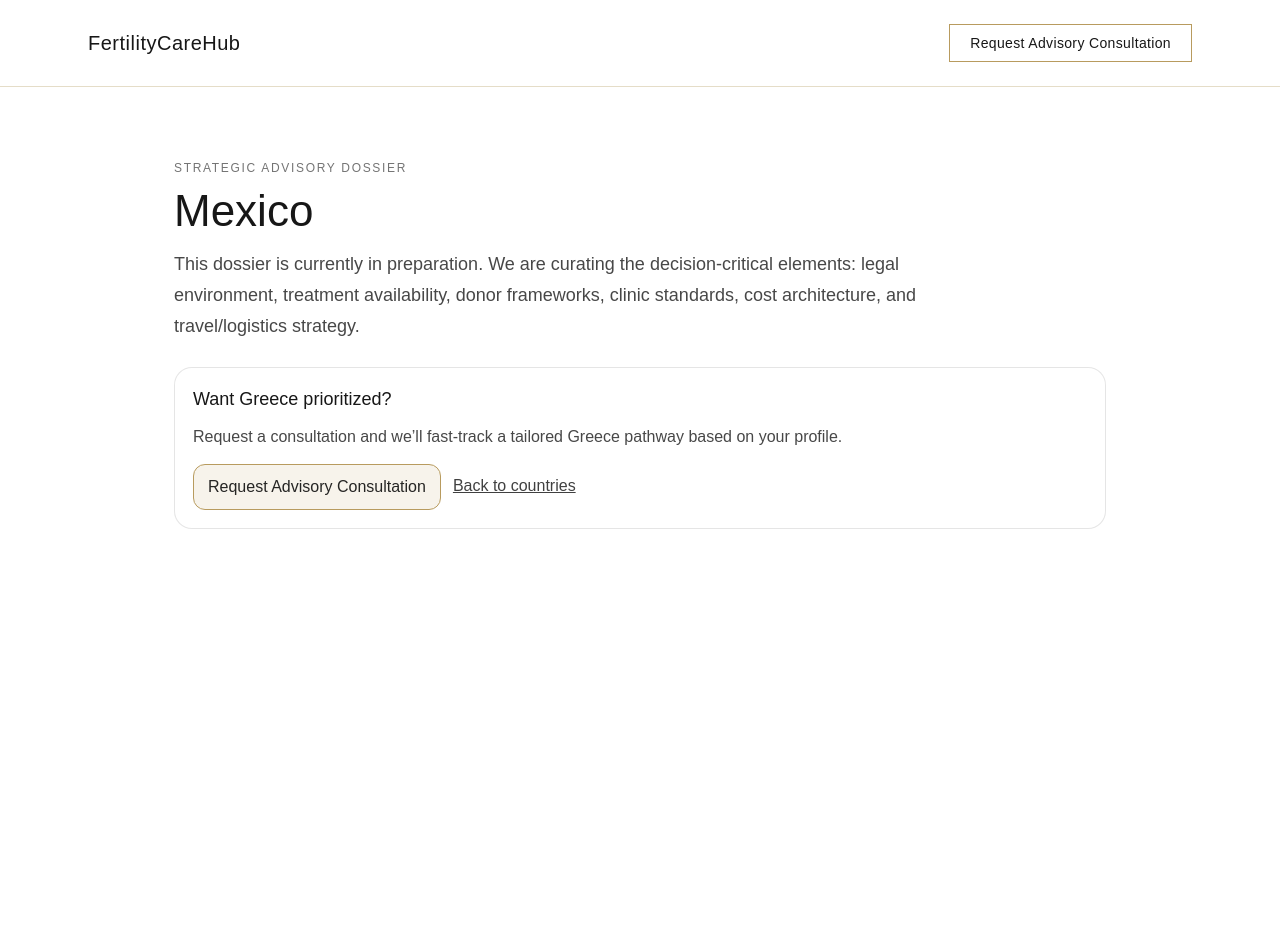
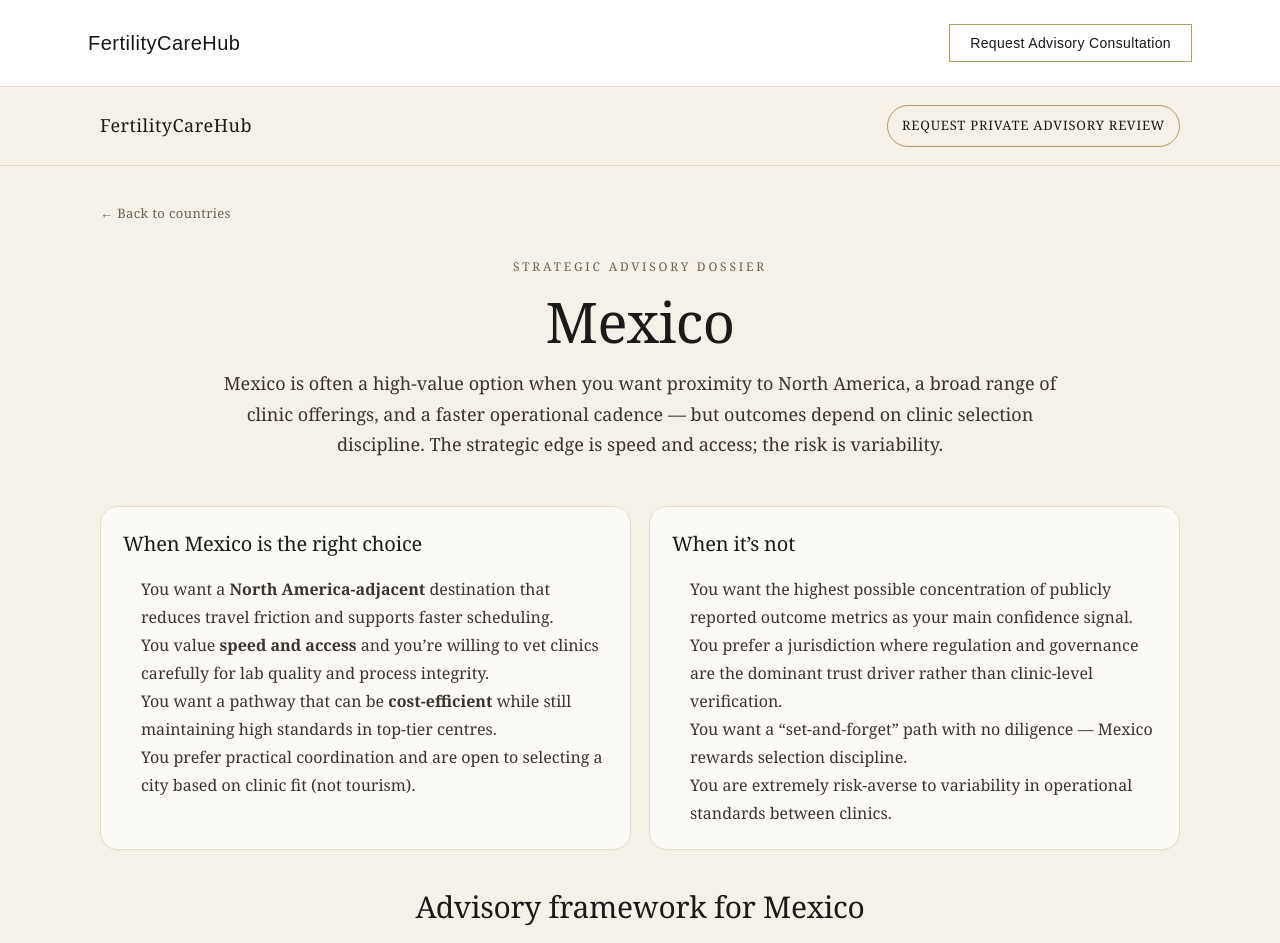
Before and after one commit to fmeliteintl-collab/fertilitycarehub-web, a Next.js app: page /countries/mexico in a window 1280 px wide. Shown: the top 943 px of the page. Before the commit the page ends 800 px from the top, so only its background shows below. Built offline with nearby package versions, Linux system fonts and the light colour scheme.

Commit message:
Add Mexico dossier page

```diff
--- a/app/countries/mexico/page.tsx
+++ b/app/countries/mexico/page.tsx
@@ -1,96 +1,359 @@
 import Link from "next/link";
 
-export default function GreeceDossier() {
+export default function MexicoDossierPage() {
+  const COUNTRY = "Mexico";
+  const SLUG = "mexico";
+
+  const PAGE_BG = "#F5F1E8";
+  const INK = "#1A1A1A";
+  const MUTED = "#6A6256";
+  const GOLD = "#B89B5E";
+  const BORDER = "#E5DDC8";
+  const CARD_BG = "#FBFAF7";
+
   return (
-    <main style={{ maxWidth: 980, margin: "0 auto", padding: "72px 24px" }}>
-      <header style={{ marginBottom: 22 }}>
-        <div style={{ fontSize: 12, letterSpacing: "0.14em", textTransform: "uppercase", color: "rgba(0,0,0,0.55)" }}>
-          Strategic Advisory Dossier
-        </div>
-        <h1 style={{ fontSize: 44, lineHeight: 1.1, margin: "10px 0 0" }}>Mexico</h1>
-        <p style={{ marginTop: 14, fontSize: 18, lineHeight: 1.7, color: "rgba(0,0,0,0.72)", maxWidth: 760 }}>
-          This dossier is currently in preparation. We are curating the decision-critical elements:
-          legal environment, treatment availability, donor frameworks, clinic standards, cost architecture,
-          and travel/logistics strategy.
-        </p>
-      </header>
-
-      <section
+    <main
+      style={{
+        background: PAGE_BG,
+        color: INK,
+        minHeight: "100vh",
+        fontFamily:
+          'ui-serif, Georgia, Cambria, "Times New Roman", Times, serif',
+      }}
+    >
+      {/* Header */}
+      <header
         style={{
-          marginTop: 26,
-          border: "1px solid rgba(0,0,0,0.10)",
-          borderRadius: 18,
-          padding: 18,
-          background: "rgba(255,255,255,0.55)",
+          width: "100%",
+          borderBottom: `1px solid ${BORDER}`,
+          background: PAGE_BG,
         }}
       >
-        <h2 style={{ margin: 0, fontSize: 18 }}>Want Greece prioritized?</h2>
-        <p style={{ marginTop: 10, marginBottom: 0, color: "rgba(0,0,0,0.72)", lineHeight: 1.7 }}>
-          Request a consultation and we’ll fast-track a tailored Greece pathway based on your profile.
-        </p>
-
-        <div style={{ marginTop: 14, display: "flex", gap: 12, flexWrap: "wrap" }}>
+        <div
+          style={{
+            maxWidth: 1120,
+            margin: "0 auto",
+            padding: "18px 20px",
+            display: "flex",
+            alignItems: "center",
+            justifyContent: "space-between",
+            gap: 16,
+          }}
+        >
           <Link
-            href="/consultation#request"
+            href="/countries"
             style={{
               textDecoration: "none",
-              padding: "10px 14px",
-              borderRadius: 12,
-              border: "1px solid #B89B5E",
-              background: "rgba(184,155,94,0.12)",
-              color: "rgba(0,0,0,0.85)",
+              color: INK,
+              fontSize: 18,
+              letterSpacing: 0.5,
             }}
           >
-            Request Advisory Consultation
+            FertilityCareHub
           </Link>
 
           <Link
-            href="/countries"
-            style={{ textDecoration: "underline", color: "rgba(0,0,0,0.75)", padding: "10px 0" }}
+            href={`/countries/${SLUG}#consultation`}
+            style={{
+              textDecoration: "none",
+              border: `1px solid ${GOLD}`,
+              color: INK,
+              padding: "10px 14px",
+              borderRadius: 999,
+              fontSize: 13,
+              letterSpacing: 0.8,
+              textTransform: "uppercase",
+              whiteSpace: "nowrap",
+              background: "transparent",
+            }}
           >
-            Back to countries
+            Request Private Advisory Review
           </Link>
         </div>
-      </section>
+      </header>
+
+      {/* Body */}
+      <div style={{ maxWidth: 1120, margin: "0 auto", padding: "28px 20px 80px" }}>
+        {/* Back link */}
+        <div style={{ marginTop: 6 }}>
+          <Link
+            href="/countries"
+            style={{
+              textDecoration: "none",
+              color: MUTED,
+              fontSize: 13,
+              letterSpacing: 0.4,
+            }}
+          >
+            ← Back to countries
+          </Link>
+        </div>
+
+        {/* Hero */}
+        <section style={{ paddingTop: 34, paddingBottom: 28, textAlign: "center" }}>
+          <div
+            style={{
+              fontSize: 12,
+              letterSpacing: 2.8,
+              textTransform: "uppercase",
+              color: MUTED,
+              marginBottom: 16,
+            }}
+          >
+            Strategic advisory dossier
+          </div>
+
+          <h1
+            style={{
+              margin: 0,
+              fontSize: 56,
+              lineHeight: 1.05,
+              letterSpacing: -0.6,
+            }}
+          >
+            {COUNTRY}
+          </h1>
+
+          <p
+            style={{
+              margin: "18px auto 0",
+              maxWidth: 860,
+              fontSize: 18,
+              lineHeight: 1.7,
+              color: "#3A342C",
+            }}
+          >
+            Mexico is often a high-value option when you want proximity to North America, a broad
+            range of clinic offerings, and a faster operational cadence — but outcomes depend on
+            clinic selection discipline. The strategic edge is speed and access; the risk is variability.
+          </p>
+        </section>
+
+        {/* 2-up decision boxes */}
+        <section
+          style={{
+            display: "grid",
+            gridTemplateColumns: "1fr 1fr",
+            gap: 18,
+            marginTop: 18,
+          }}
+        >
+          {/* Right choice */}
+          <div
+            style={{
+              background: CARD_BG,
+              border: `1px solid ${BORDER}`,
+              borderRadius: 18,
+              padding: "22px 22px",
+              boxShadow: "0 1px 0 rgba(0,0,0,0.02)",
+            }}
+          >
+            <h2 style={{ margin: 0, fontSize: 20, letterSpacing: -0.2 }}>
+              When Mexico is the right choice
+            </h2>
+
+            <ul style={{ margin: "16px 0 0", paddingLeft: 18, color: "#3A342C", lineHeight: 1.75 }}>
+              <li>
+                You want a <b>North America-adjacent</b> destination that reduces travel friction and supports faster scheduling.
+              </li>
+              <li>
+                You value <b>speed and access</b> and you’re willing to vet clinics carefully for lab quality and process integrity.
+              </li>
+              <li>
+                You want a pathway that can be <b>cost-efficient</b> while still maintaining high standards in top-tier centres.
+              </li>
+              <li>
+                You prefer practical coordination and are open to selecting a city based on clinic fit (not tourism).
+              </li>
+            </ul>
+          </div>
+
+          {/* Not */}
+          <div
+            style={{
+              background: CARD_BG,
+              border: `1px solid ${BORDER}`,
+              borderRadius: 18,
+              padding: "22px 22px",
+              boxShadow: "0 1px 0 rgba(0,0,0,0.02)",
+            }}
+          >
+            <h2 style={{ margin: 0, fontSize: 20, letterSpacing: -0.2 }}>When it’s not</h2>
+
+            <ul style={{ margin: "16px 0 0", paddingLeft: 18, color: "#3A342C", lineHeight: 1.75 }}>
+              <li>
+                You want the highest possible concentration of publicly reported outcome metrics as your main confidence signal.
+              </li>
+              <li>
+                You prefer a jurisdiction where regulation and governance are the dominant trust driver rather than clinic-level verification.
+              </li>
+              <li>
+                You want a “set-and-forget” path with no diligence — Mexico rewards selection discipline.
+              </li>
+              <li>
+                You are extremely risk-averse to variability in operational standards between clinics.
+              </li>
+            </ul>
+          </div>
+        </section>
+
+        {/* Advisory framework */}
+        <section style={{ marginTop: 34 }}>
+          <div style={{ textAlign: "center", marginBottom: 16 }}>
+            <h2 style={{ margin: 0, fontSize: 30, letterSpacing: -0.3 }}>
+              Advisory framework for {COUNTRY}
+            </h2>
+            <p
+              style={{
+                margin: "10px auto 0",
+                maxWidth: 820,
+                color: MUTED,
+                lineHeight: 1.7,
+                fontSize: 15,
+              }}
+            >
+              Mexico’s upside is operational momentum. Your job is to keep that momentum while controlling clinic selection risk.
+            </p>
+          </div>
+
+          <div
+            style={{
+              display: "grid",
+              gridTemplateColumns: "repeat(3, 1fr)",
+              gap: 14,
+            }}
+          >
+            {[
+              {
+                title: "Clinic selection discipline",
+                text: "Lab quality, embryology leadership, and international workflow maturity matter more here than “brand” alone.",
+              },
+              {
+                title: "Cost structure transparency",
+                text: "Clarify what’s bundled vs. variable: monitoring, medications, lab add-ons, and re-visit costs.",
+              },
+              {
+                title: "Logistics realism",
+                text: "Plan time-in-country and travel cadence carefully to avoid delays and avoid compressing critical monitoring windows.",
+              },
+            ].map((c) => (
+              <div
+                key={c.title}
+                style={{
+                  background: CARD_BG,
+                  border: `1px solid ${BORDER}`,
+                  borderRadius: 16,
+                  padding: 18,
+                }}
+              >
+                <div style={{ fontSize: 16, marginBottom: 8, letterSpacing: -0.2 }}>{c.title}</div>
+                <div style={{ color: "#3A342C", lineHeight: 1.7, fontSize: 14 }}>{c.text}</div>
+              </div>
+            ))}
+          </div>
+        </section>
+
+        {/* What we exclude */}
+        <section style={{ marginTop: 34 }}>
+          <div style={{ textAlign: "center", marginBottom: 16 }}>
+            <h2 style={{ margin: 0, fontSize: 30, letterSpacing: -0.3 }}>
+              The “private” filter — what we deliberately exclude
+            </h2>
+            <p
+              style={{
+                margin: "10px auto 0",
+                maxWidth: 860,
+                color: MUTED,
+                lineHeight: 1.7,
+                fontSize: 15,
+              }}
+            >
+              We keep this advisory-first. Data is backend intelligence — not front-end overwhelm.
+            </p>
+          </div>
+
+          <div
+            style={{
+              background: CARD_BG,
+              border: `1px solid ${BORDER}`,
+              borderRadius: 18,
+              padding: 22,
+            }}
+          >
+            <ul style={{ margin: 0, paddingLeft: 18, color: "#3A342C", lineHeight: 1.85 }}>
+              <li>❌ Exhaustive clinic lists (we curate a shortlist based on fit).</li>
+              <li>❌ DIY legal/visa instructions (we guide strategically and connect vetted support if needed).</li>
+              <li>❌ Hotel price spreadsheets (we recommend 2–3 stays that fit the medical traveler profile).</li>
+              <li>❌ Every procedure detail (we focus on the decision architecture and risk control).</li>
+            </ul>
+          </div>
+        </section>
+
+        {/* Consultation anchor */}
+        <section
+          id="consultation"
+          style={{
+            marginTop: 44,
+            paddingTop: 22,
+            borderTop: `1px solid ${BORDER}`,
+          }}
+        >
+          <div
+            style={{
+              background: CARD_BG,
+              border: `1px solid ${BORDER}`,
+              borderRadius: 18,
+              padding: 24,
+              textAlign: "center",
+            }}
+          >
+            <h2 style={{ margin: 0, fontSize: 28, letterSpacing: -0.2 }}>
+              Private advisory review
+            </h2>
+            <p style={{ margin: "12px auto 0", maxWidth: 820, color: MUTED, lineHeight: 1.7 }}>
+              If Mexico is on your shortlist, we’ll assess pathway fit against your profile (timeline,
+              eligibility, complexity, donor needs) and propose a structured plan.
+            </p>
+
+            <div style={{ marginTop: 18 }}>
+              <Link
+                href="/consultation"
+                style={{
+                  display: "inline-block",
+                  textDecoration: "none",
+                  border: `1px solid ${GOLD}`,
+                  padding: "12px 16px",
+                  borderRadius: 999,
+                  color: INK,
+                  fontSize: 13,
+                  letterSpacing: 0.9,
+                  textTransform: "uppercase",
+                  background: "transparent",
+                }}
+              >
+                Review {COUNTRY} Strategy Privately
+              </Link>
+
+              <div style={{ marginTop: 10, fontSize: 13, color: MUTED }}>
+                Discreet, structured guidance aligned to your profile and priorities.
+              </div>
+            </div>
+          </div>
+        </section>
+      </div>
+
+      {/* Responsive */}
+      <style>{`
+        @media (max-width: 900px) {
+          section[style*="grid-template-columns: 1fr 1fr"] {
+            grid-template-columns: 1fr !important;
+          }
+          section div[style*="grid-template-columns: repeat(3, 1fr)"] {
+            grid-template-columns: 1fr !important;
+          }
+          h1 { font-size: 40px !important; }
+        }
+      `}</style>
     </main>
   );
 }
-<section
-  style={{
-    marginTop: 60,
-    paddingTop: 40,
-    borderTop: "1px solid rgba(0,0,0,0.08)",
-  }}
->
-  <h2 style={{ fontSize: 24, marginBottom: 12 }}>
-    Strategic Fit Requires Context
-  </h2>
-
-  <p style={{ color: "rgba(0,0,0,0.70)", lineHeight: 1.7, maxWidth: 760 }}>
-    Jurisdictional selection is rarely about cost alone. It is about legal comfort,
-    donor preferences, timeline tolerance, and long-term family structure.
-    A structured advisory review ensures Spain aligns with your broader objectives.
-  </p>
-
-  <div style={{ marginTop: 24 }}>
-    <a
-      href="/consultation#request"
-      style={{
-        display: "inline-block",
-        padding: "12px 20px",
-        borderRadius: 999,
-        border: "1px solid #B89B5E",
-        textDecoration: "none",
-        color: "#2B2B2B",
-        fontWeight: 500,
-        letterSpacing: "0.02em",
-      }}
-    >
-      Review Mexico Strategy Privately
-    </a>
-
-    <p style={{ marginTop: 10, fontSize: 14, color: "rgba(0,0,0,0.55)" }}>
-      Discreet, structured guidance aligned to your profile and timeline.
-    </p>
-  </div>
-</section>
```
